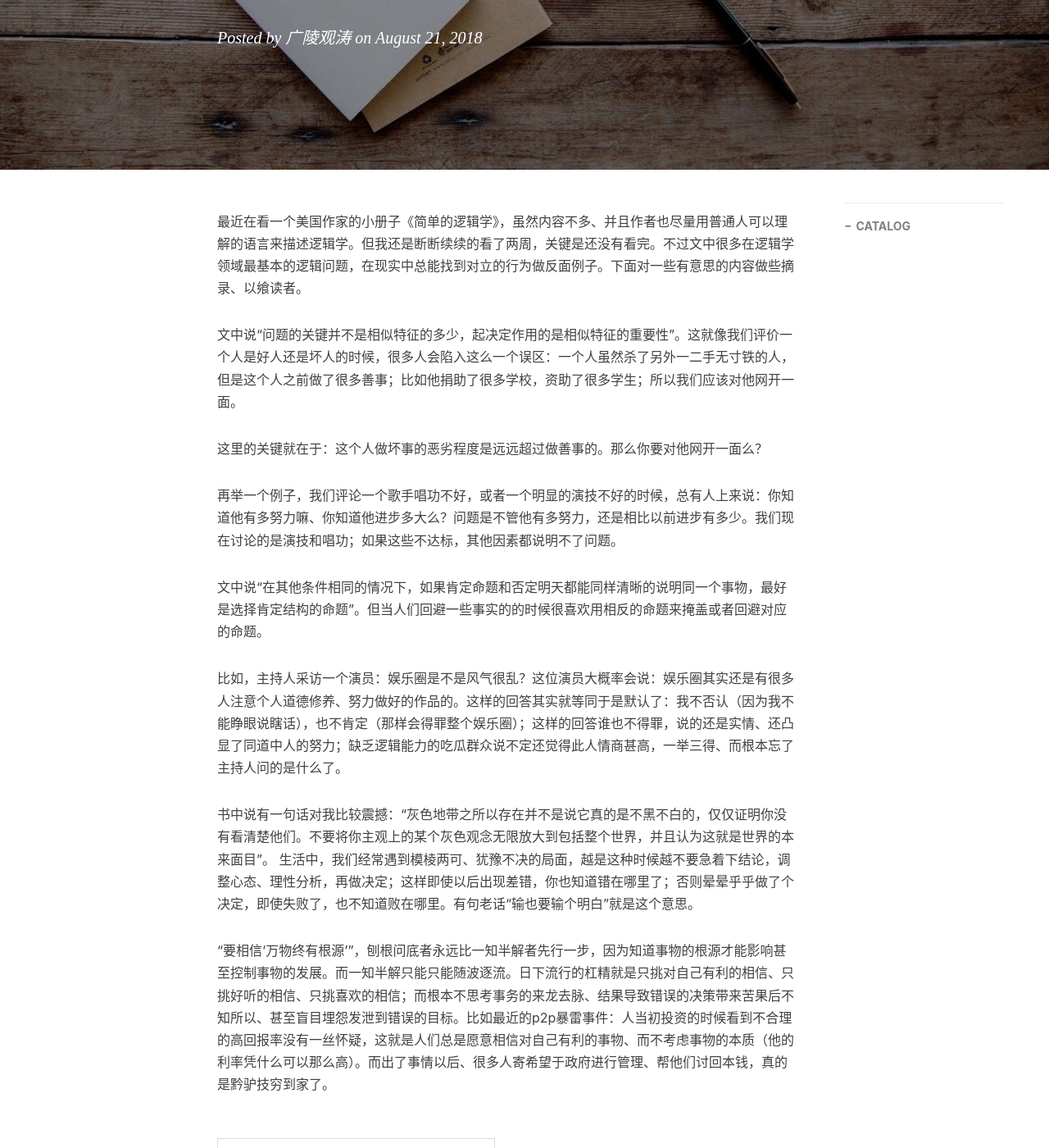
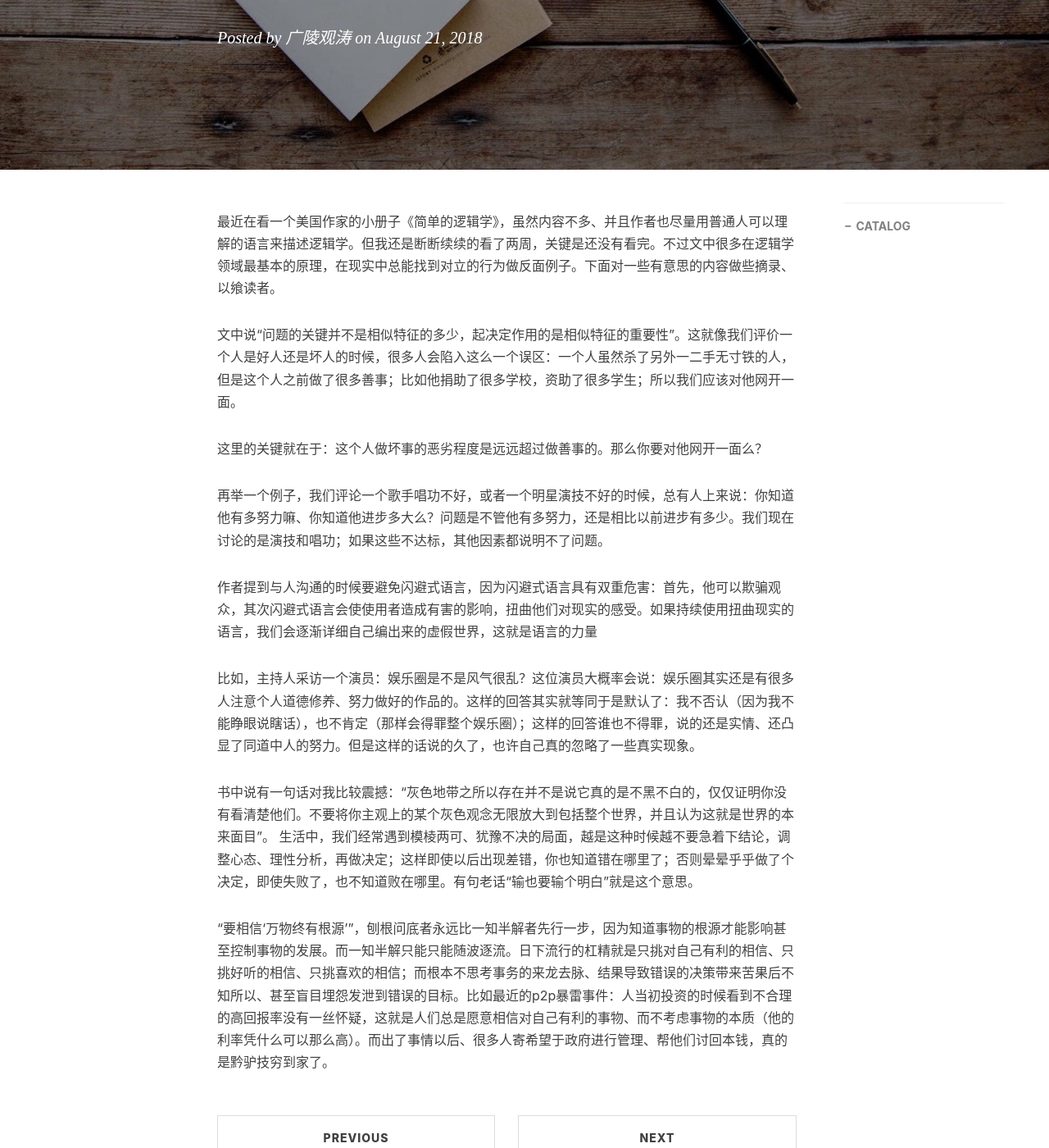
Before and after one commit to enilu-en/enilu-en.github.io, a Jekyll site: the page built from _posts/2018-08-21-《简单的逻辑学》读书笔记.md, in a window 1280 px wide and 1400 px high, scrolled down 442 px. Shown: the whole window at 82% size. Built offline with Jekyll 4.4.1, drawn with Linux system fonts in a browser that asks for light colours; nearby versions of some CDN libraries; comment, search, counter and statistics services are not loaded.

Commit message:
change article

```diff
--- a/_posts/2018-08-21-《简单的逻辑学》读书笔记.md
+++ b/_posts/2018-08-21-《简单的逻辑学》读书笔记.md
@@ -10,18 +10,18 @@ tags:
     - 读书笔记
 ---
 
-最近在看一个美国作家的小册子《简单的逻辑学》，虽然内容不多、并且作者也尽量用普通人可以理解的语言来描述逻辑学。但我还是断断续续的看了两周，关键是还没有看完。不过文中很多在逻辑学领域最基本的逻辑问题，在现实中总能找到对立的行为做反面例子。下面对一些有意思的内容做些摘录、以飨读者。
+
+最近在看一个美国作家的小册子《简单的逻辑学》，虽然内容不多、并且作者也尽量用普通人可以理解的语言来描述逻辑学。但我还是断断续续的看了两周，关键是还没有看完。不过文中很多在逻辑学领域最基本的原理，在现实中总能找到对立的行为做反面例子。下面对一些有意思的内容做些摘录、以飨读者。
 
 文中说“问题的关键并不是相似特征的多少，起决定作用的是相似特征的重要性”。这就像我们评价一个人是好人还是坏人的时候，很多人会陷入这么一个误区：一个人虽然杀了另外一二手无寸铁的人，但是这个人之前做了很多善事；比如他捐助了很多学校，资助了很多学生；所以我们应该对他网开一面。
 
 这里的关键就在于：这个人做坏事的恶劣程度是远远超过做善事的。那么你要对他网开一面么？
 
-再举一个例子，我们评论一个歌手唱功不好，或者一个明显的演技不好的时候，总有人上来说：你知道他有多努力嘛、你知道他进步多大么？问题是不管他有多努力，还是相比以前进步有多少。我们现在讨论的是演技和唱功；如果这些不达标，其他因素都说明不了问题。
+再举一个例子，我们评论一个歌手唱功不好，或者一个明星演技不好的时候，总有人上来说：你知道他有多努力嘛、你知道他进步多大么？问题是不管他有多努力，还是相比以前进步有多少。我们现在讨论的是演技和唱功；如果这些不达标，其他因素都说明不了问题。
 
-文中说“在其他条件相同的情况下，如果肯定命题和否定明天都能同样清晰的说明同一个事物，最好是选择肯定结构的命题”。但当人们回避一些事实的的时候很喜欢用相反的命题来掩盖或者回避对应的命题。
+作者提到与人沟通的时候要避免闪避式语言，因为闪避式语言具有双重危害：首先，他可以欺骗观众，其次闪避式语言会使使用者造成有害的影响，扭曲他们对现实的感受。如果持续使用扭曲现实的语言，我们会逐渐详细自己编出来的虚假世界，这就是语言的力量
 
-比如，主持人采访一个演员：娱乐圈是不是风气很乱？这位演员大概率会说：娱乐圈其实还是有很多人注意个人道德修养、努力做好的作品的。这样的回答其实就等同于是默认了：我不否认（因为我不能睁眼说瞎话），也不肯定（那样会得罪整个娱乐圈）；这样的回答谁也不得罪，说的还是实情、还凸显了同道中人的努力；缺乏逻辑能力的吃瓜群众说不定还觉得此人情商甚高，一举三得、而根本忘了主持人问的是什么了。
-
+比如，主持人采访一个演员：娱乐圈是不是风气很乱？这位演员大概率会说：娱乐圈其实还是有很多人注意个人道德修养、努力做好的作品的。这样的回答其实就等同于是默认了：我不否认（因为我不能睁眼说瞎话），也不肯定（那样会得罪整个娱乐圈）；这样的回答谁也不得罪，说的还是实情、还凸显了同道中人的努力。但是这样的话说的久了，也许自己真的忽略了一些真实现象。
 
 书中说有一句话对我比较震撼：“灰色地带之所以存在并不是说它真的是不黑不白的，仅仅证明你没有看清楚他们。不要将你主观上的某个灰色观念无限放大到包括整个世界，并且认为这就是世界的本来面目”。
 生活中，我们经常遇到模棱两可、犹豫不决的局面，越是这种时候越不要急着下结论，调整心态、理性分析，再做决定；这样即使以后出现差错，你也知道错在哪里了；否则晕晕乎乎做了个决定，即使失败了，也不知道败在哪里。有句老话“输也要输个明白”就是这个意思。
```
Also changed, not shown: _posts/2018-08-17-一周回顾.md (+1 -1 lines), _posts/2018-08-24-一周回顾.md (added, +30 -0 lines), js/onepiece.md (added, +10 -0 lines).
